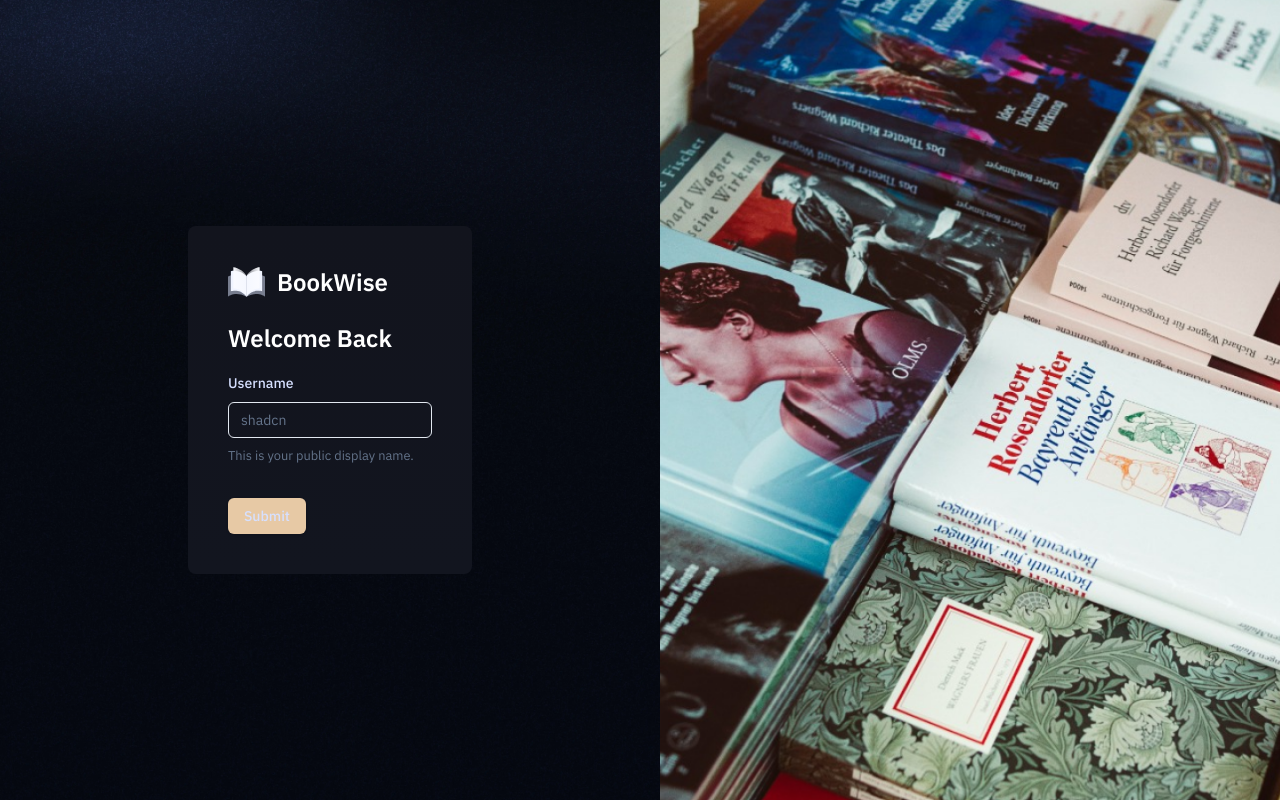
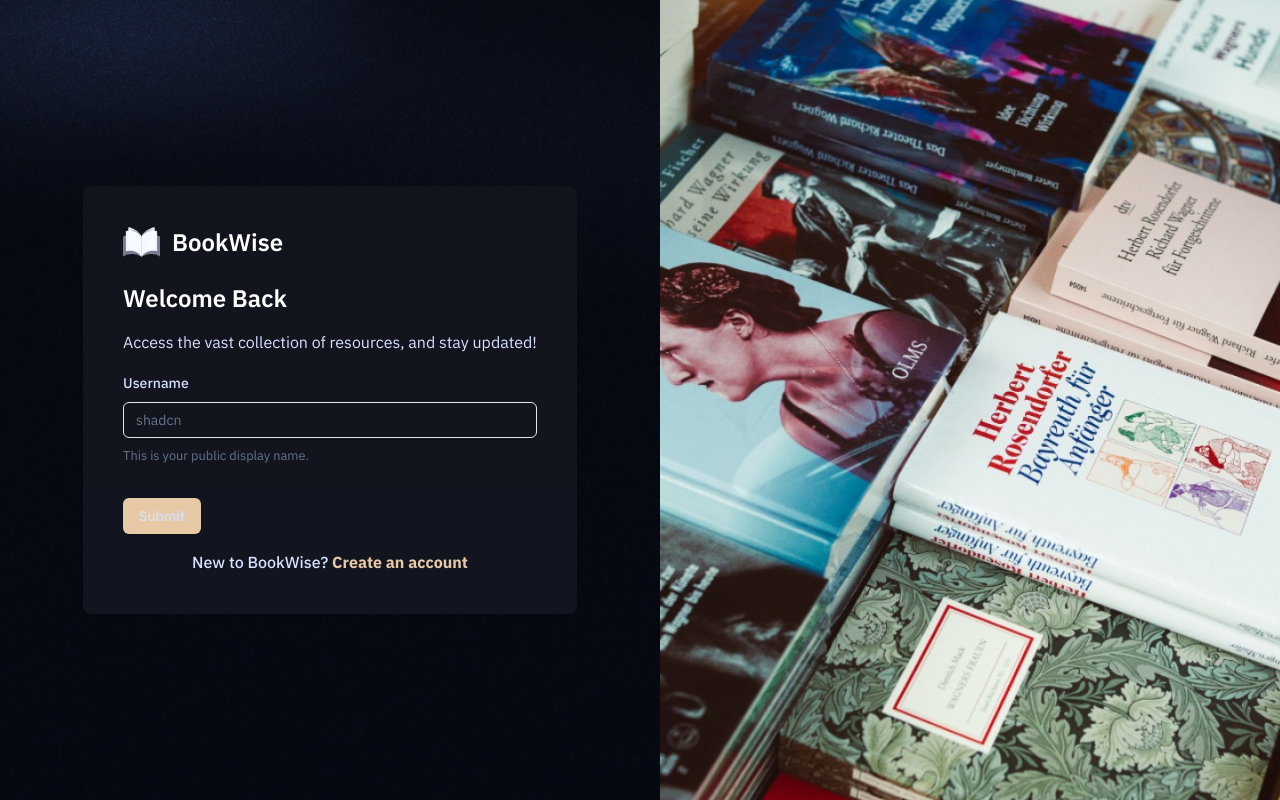
Before and after one commit to ecetinerdem/library, a Next.js app: page /sign-in in a window 1280 px wide. Built offline with nearby package versions, Linux system fonts and the light colour scheme.

Commit message:
Update AuthForm.tsx

```diff
--- a/components/AuthForm.tsx
+++ b/components/AuthForm.tsx
@@ -23,6 +23,7 @@
   FormMessage,
 } from "@/components/ui/form";
 import { Input } from "@/components/ui/input";
+import Link from "next/link";
 
 interface Props<T extends FieldValues> {
   schema: ZodType<T>;
@@ -53,6 +54,11 @@
       <h1 className="text-2xl font-semibold text-white">
         {isSignIn ? "Welcome Back" : "Create your library account"}
       </h1>
+      <p className="text-light-100">
+        {isSignIn
+          ? "Access the vast collection of resources, and stay updated!"
+          : "Please complete all fields and upload a valid university ID to gain access to the library"}
+      </p>
       <Form {...form}>
         <form onSubmit={form.handleSubmit(onSubmit)} className="space-y-8">
           <FormField
@@ -74,6 +80,15 @@
           <Button type="submit">Submit</Button>
         </form>
       </Form>
+      <p className="text-center text-base font-medium">
+        {isSignIn ? "New to BookWise? " : "Already have an account? "}
+        <Link
+          href={isSignIn ? "/sign-up" : "/sign-in"}
+          className="font-bold text-primary"
+        >
+          {isSignIn ? "Create an account" : "Sign in"}
+        </Link>
+      </p>
     </div>
   );
 };
```
